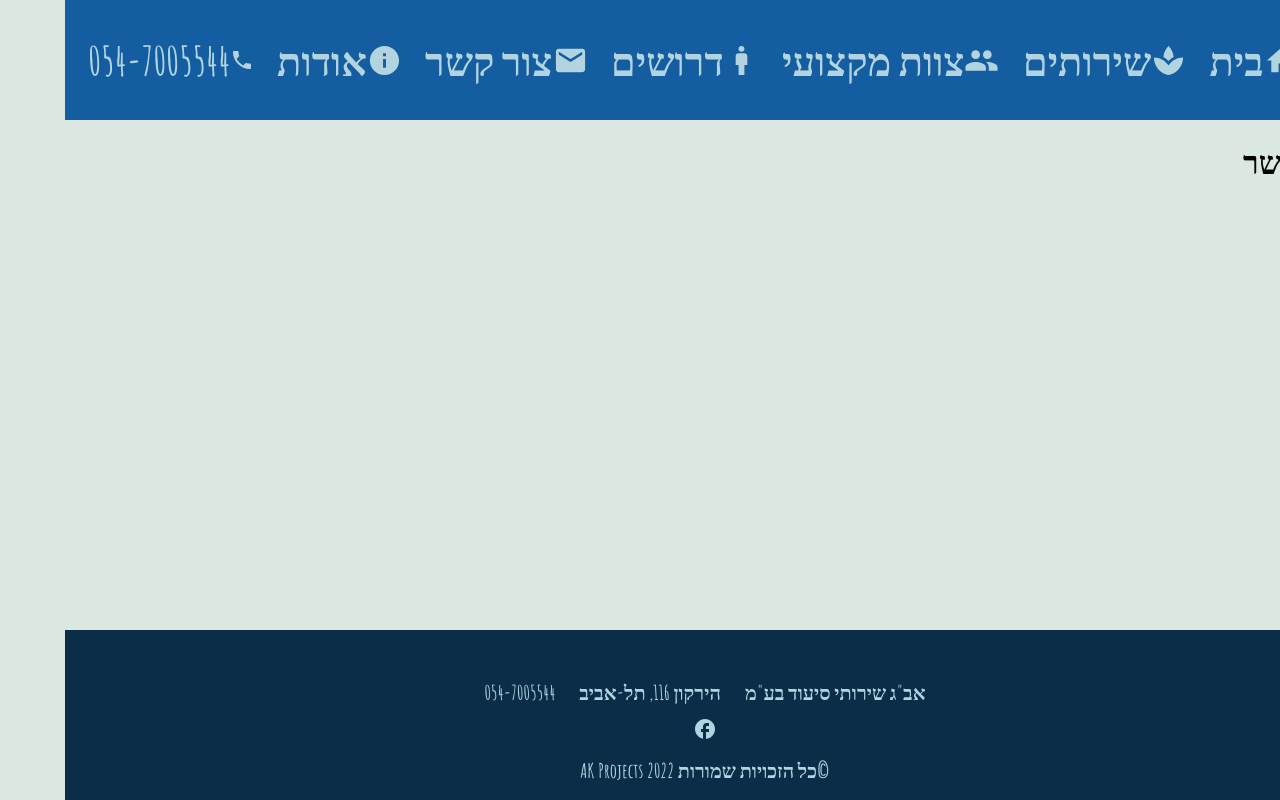
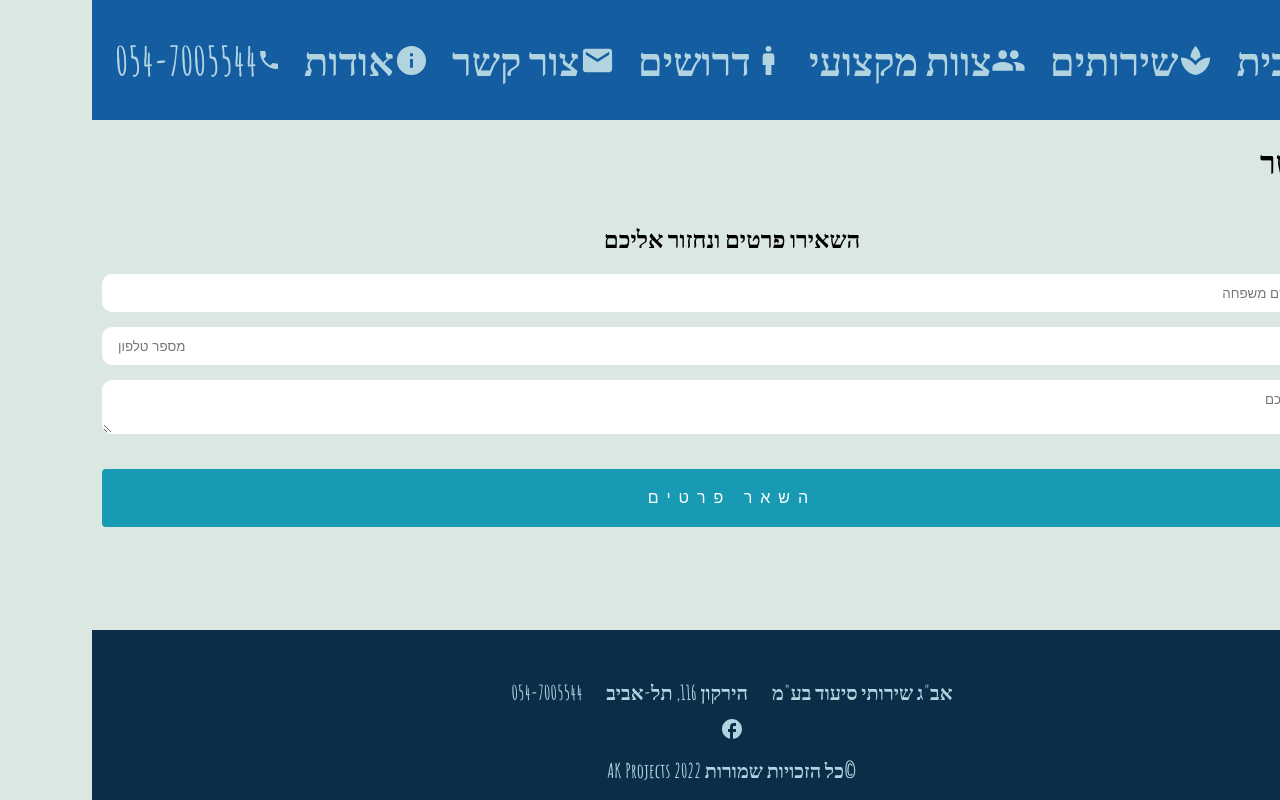
Before and after one commit to ak4153/medical, a Next.js app: page /contact in a window 1280 px wide. Built offline with nearby package versions, Linux system fonts and the light colour scheme.

Commit message:
all working

```diff
--- a/components/Layout.js
+++ b/components/Layout.js
@@ -13,7 +13,9 @@ export default function Layout({ children }) {
   );
 }
 
-const BoddyWrapper = styled.div``;
+const BoddyWrapper = styled.div`
+  padding: 0 10px 0 10px;
+`;
 const FooterWrapper = styled(Footer)``;
 const MainContainer = styled.div`
   min-height: 100vh;
--- a/package.json
+++ b/package.json
@@ -21,6 +21,7 @@
     "react": "17.0.2",
     "react-dom": "17.0.2",
     "react-elastic-carousel": "^0.11.5",
+    "react-hook-form": "^7.27.1",
     "react-image-gallery": "^1.2.7",
     "react-responsive-carousel": "^3.2.22",
     "styled-components": "^5.3.3",
--- a/pages/contact.js
+++ b/pages/contact.js
@@ -1,11 +1,75 @@
 import Layout from '../components/Layout';
-
-import React from 'react';
+import { useState } from 'react';
+import { useForm } from 'react-hook-form';
+import styled from 'styled-components';
 
 export default function Contact() {
+  const { register, handleSubmit } = useForm();
+  const [data, setData] = useState('');
   return (
     <Layout>
       <h1>צור קשר</h1>
+      {!data ? (
+        <FormWrapper
+          onSubmit={handleSubmit((data) => setData(JSON.stringify(data)))}
+        >
+          <h2>השאירו פרטים ונחזור אליכם</h2>
+          <input
+            {...register('firstName')}
+            type="text"
+            placeholder="שם פרטי ושם משפחה"
+          />
+          <input
+            {...register('phoneNumber')}
+            type="tel"
+            placeholder="מספר טלפון"
+          />
+          <textarea {...register('aboutYou')} placeholder="הסבר פנייתכם" />
+
+          <button type="submit">השאר פרטים</button>
+        </FormWrapper>
+      ) : (
+        <h2>תודה על פנייתכם נחזור אליכם בהקדם</h2>
+      )}
     </Layout>
   );
 }
+const FormWrapper = styled.form`
+  display: flex;
+  flex-direction: column;
+  justify-content: center;
+  align-items: center;
+  input,
+  textarea {
+    border-radius: 10px;
+    font-family: -apple-system, BlinkMacSystemFont, 'Segoe UI', 'Roboto',
+      'Oxygen', 'Ubuntu', 'Cantarell', 'Fira Sans', 'Droid Sans',
+      'Helvetica Neue', sans-serif;
+    display: block;
+    padding: 10px 15px;
+    margin-bottom: 15px;
+    box-sizing: border-box;
+    width: 100%;
+    border: 1px solid white;
+  }
+  button[type='submit'],
+  .button {
+    position: relative;
+    background: #189ab4;
+    color: white;
+    text-transform: uppercase;
+    border: none;
+    font-weight: 600;
+    margin-top: 20px;
+    padding: 20px;
+    font-size: 16px;
+    letter-spacing: 2px;
+    display: block;
+    appearance: none;
+    border-radius: 4px;
+    width: 100%;
+    font-weight: 400;
+    letter-spacing: 0.5rem;
+    transition: 0.3s all;
+  }
+`;
```
Also changed, not shown: components/Content.js (+8 -4 lines), pages/wanted.js (+62 -2 lines), 2 other files (tests, documents, lock files or other folders).
